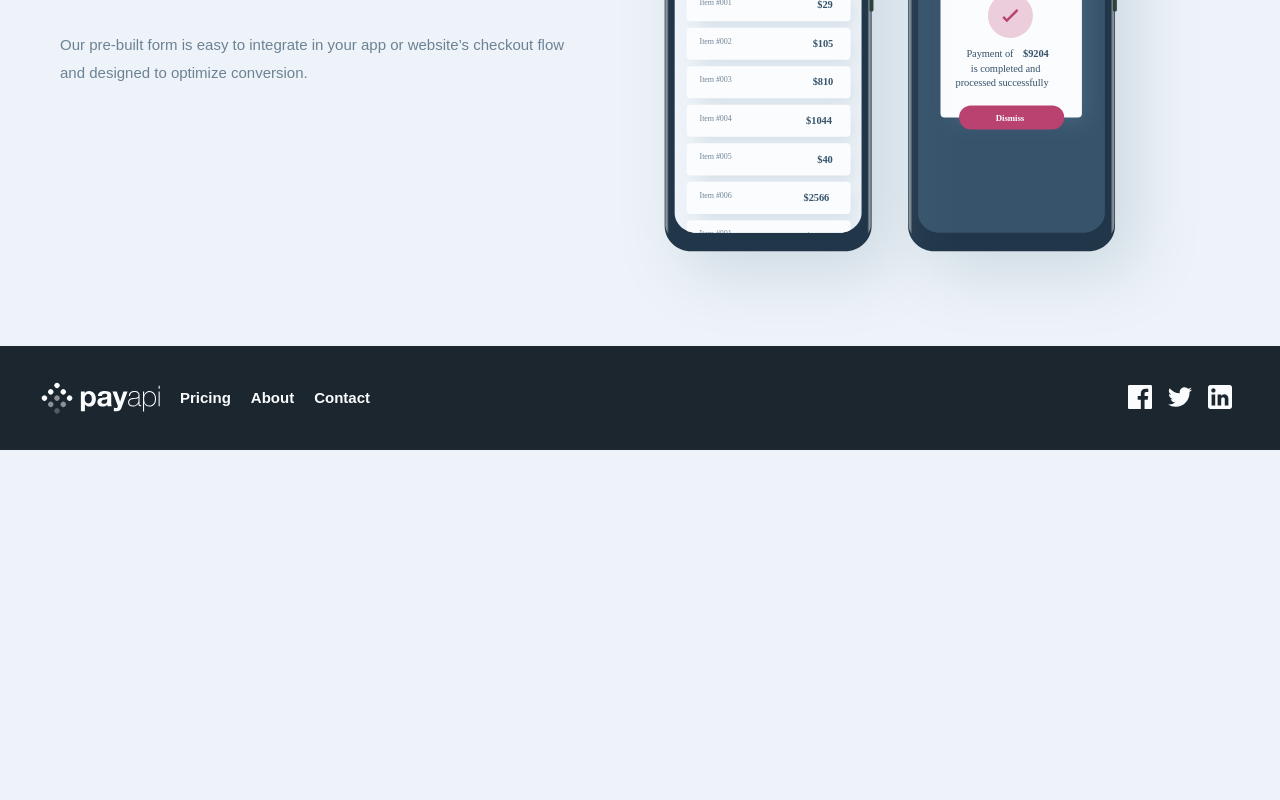
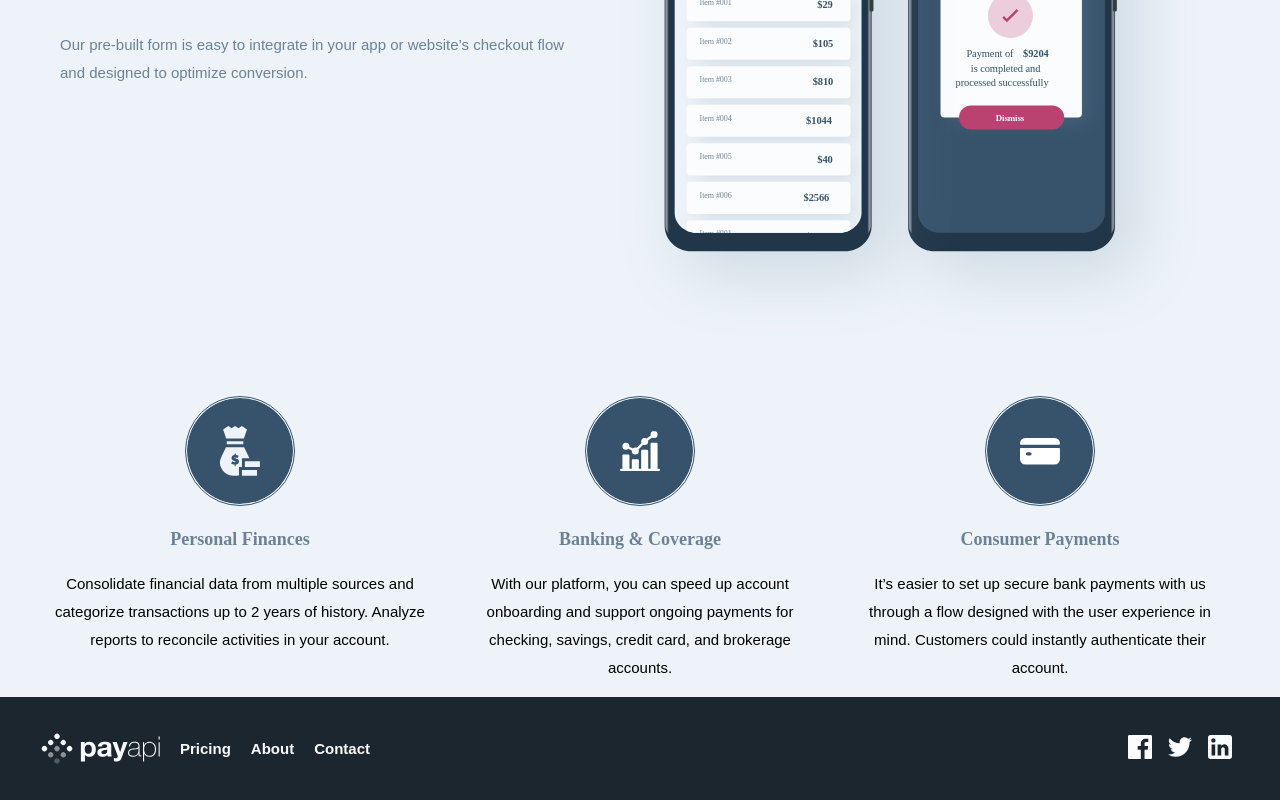
Before and after one commit to MauricioMorenoMorales/17-fm-payapi, a React (Create React App) app: page / in a window 1280 px wide. Shown: the part 1909-2709 px from the top of the page. Before the commit the page ends 2359 px from the top, so only its background shows below. Built offline with nearby package versions, Linux system fonts and the light colour scheme.

Commit message:
Features section added

```diff
--- a/src/Pages/Home/Home.styles.ts
+++ b/src/Pages/Home/Home.styles.ts
@@ -78,7 +78,6 @@ const Styles = styled.div`
 	}
 	.simple {
 		margin-top: 100px;
-		margin-bottom: 100px;
 		&__figure {
 			display: flex;
 			justify-content: center;
@@ -93,6 +92,22 @@ const Styles = styled.div`
 			margin: 0 auto;
 			& > p {
 				color: ${colorSystem.lightSanJuanBlue};
+			}
+		}
+	}
+	.features {
+		width: 100%;
+		max-width: 320px;
+		margin: 0 auto;
+		&__item {
+			text-align: center;
+			margin-top: 40px;
+			&__figure {
+				&__image {
+					border: 1px solid ${colorSystem.green};
+					border-radius: 50%;
+					padding: 1px;
+				}
 			}
 		}
 	}
@@ -141,6 +156,14 @@ const Styles = styled.div`
 			&__text {
 				max-width: 520px;
 				margin-top: -100px;
+			}
+		}
+		.features {
+			display: grid;
+			grid-template-columns: 1fr 1fr 1fr;
+			max-width: 1200px;
+			&__item {
+				padding: 0 15px;
 			}
 		}
 	}
--- a/src/Pages/Home/Home.tsx
+++ b/src/Pages/Home/Home.tsx
@@ -12,6 +12,10 @@ import Oracle from '../../assets/shared/desktop/oracle-light.svg';
 import Google from '../../assets/shared/desktop/google-light.svg';
 import Nvidia from '../../assets/shared/desktop/nvidia-light.svg';
 import Styles from './Home.styles';
+// Features
+import PersonalFinances from '../../assets/home/desktop/icon-personal-finances.svg';
+import Banking from '../../assets/home/desktop/icon-banking-and-coverage.svg';
+import ConsumerPayments from '../../assets/home/desktop/icon-consumer-payments.svg';
 
 const Home = () => {
 	return (
@@ -84,6 +88,59 @@ const Home = () => {
 					</p>
 				</section>
 			</article>
+			<article className="features">
+				<div className="features__item">
+					<figure className="features__item__figure">
+						<img
+							src={PersonalFinances}
+							alt=""
+							className="features__item__figure__image"
+						/>
+					</figure>
+					<section className="features__item__text">
+						<h3>Personal Finances</h3>
+						<p>
+							Consolidate financial data from multiple sources and categorize
+							transactions up to 2 years of history. Analyze reports to
+							reconcile activities in your account.
+						</p>
+					</section>
+				</div>
+				<div className="features__item">
+					<figure className="features__item__figure">
+						<img
+							src={Banking}
+							alt=""
+							className="features__item__figure__image"
+						/>
+					</figure>
+					<section className="features__item__text">
+						<h3>Banking & Coverage</h3>
+						<p>
+							With our platform, you can speed up account onboarding and support
+							ongoing payments for checking, savings, credit card, and brokerage
+							accounts.
+						</p>
+					</section>
+				</div>
+				<div className="features__item">
+					<figure className="features__item__figure">
+						<img
+							src={ConsumerPayments}
+							alt=""
+							className="features__item__figure__image"
+						/>
+					</figure>
+					<section className="features__item__text">
+						<h3>Consumer Payments</h3>
+						<p>
+							It’s easier to set up secure bank payments with us through a flow
+							designed with the user experience in mind. Customers could
+							instantly authenticate their account.
+						</p>
+					</section>
+				</div>
+			</article>
 		</Styles>
 	);
 };
--- a/src/global/designSystem.ts
+++ b/src/global/designSystem.ts
@@ -5,6 +5,7 @@ export const colorSystem = {
 	mirageBlue: '#1b262f',
 	charmPinkActive: '#da6d97',
 	lightSanJuanBlue: '#6c8294',
+	green: '#36536B',
 };
 
 export const shadowSystem = {
```
